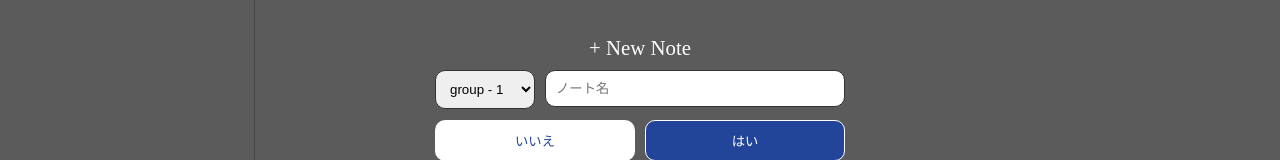
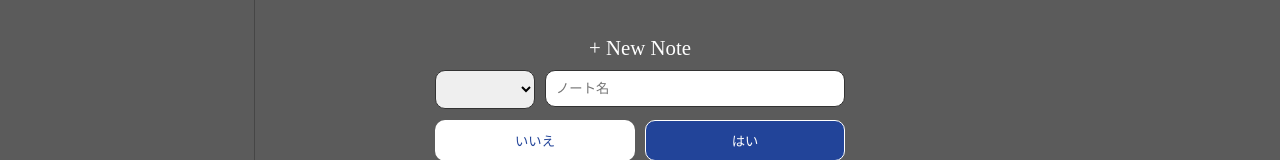
Before and after one commit to syxnji/ShareMd, a Next.js app: page /Library in a window 1280 px wide. Both pictures are taken after a click on the button "New Note". Shown: the part 302-462 px from the top of the page. Built offline with nearby package versions, Linux system fonts and the light colour scheme.

Commit message:
修正 - ノートの追加でEditorページへ遷移

```diff
--- a/src/components/PermissionCtrl/index.jsx
+++ b/src/components/PermissionCtrl/index.jsx
@@ -46,10 +46,6 @@ export function PermissionCtrl({ roleId, roleName, permissionId, updateData }) {
         }
         setModalState({ open: false, type: null });
     };
-
-    useEffect(() => {
-        console.log('modalState updated:', modalState);
-    }, [modalState]);
 
     // 選択前:id, 選択後:valueSelect のIDから権限名を取得
     const getName = (id) => (
--- a/src/pages/Library/index.jsx
+++ b/src/pages/Library/index.jsx
@@ -16,27 +16,45 @@ import styles from "./library.module.css";
 
 export default function Library() {
     const [modalState, setModalState] = useState({ open: false });
-    const [valueSelect, setValueSelect] = useState()
+    const [valueSelect, setValueSelect] = useState(1)
     const [inputValue, setInputValue] = useState('')
+
+    // MARK:新規ノート
     const handleNewNote =() => {
         setModalState({ open: true })
     }
+    const [allGroups, setAllGroups] = useState([]);
+    useEffect(() => {
+        const fetchGroup = async () => {
+            const response = await fetch(`/api/db?table=joinedGroups`);
+            const allGroups = await response.json();
+            setAllGroups(allGroups);
+        };
+        fetchGroup();
+    }, []);
+
+    // MARK:グループ選択
     const handleChangeOption = (event) => {
         setValueSelect(event.target.value);
     }
-    const handleSubmit = () => {
-        console.log(valueSelect)
-        console.log(inputValue)
+
+    // MARK:インサート新規ノート
+    const handleSubmit = async (e) => {
+        e.preventDefault();
+        const response = await fetch(`/api/db?table=newNote&groupId=${valueSelect}&noteName=${inputValue}`);
+        const result = await response.json();
+        window.location.assign(`/Editor/${result.results.insertId}`);
     }
 
+    // MARK:フォーム
     const formContent = (
         <>
         <div className={styles.inputs}>
             <div className={styles.newNoteGroup}>
                 <select required onChange={handleChangeOption}>
-                    <option value="1">group - 1</option>
-                    <option value="2">group - 2</option>
-                    <option value="3">group - 3</option>
+                    {allGroups.map((group) => (
+                        <option key={group.id} value={group.id}>{group.name}</option>
+                    ))}
                 </select>
             </div>
             <div className={styles.newNoteName}>
@@ -90,7 +108,7 @@ export default function Library() {
         setDisplayNotes(!displayNotes);
     };
 
-    // MARK:ヘッドライン指定
+    // MARK:ヘッドライン 左
     const headLeft = (
         <>
         {/* 検索 */}
@@ -102,6 +120,8 @@ export default function Library() {
         </div>
         </>
     )
+
+    // MARK:ヘッドライン 右
     const headRight = (
         <>
         {/* レイアウト */}
@@ -114,21 +134,24 @@ export default function Library() {
         </div>
         </>
     )
+    // MARK:ヘッドライン 左 最近更新
     const recently_headLeft = (
         <>
         {/* 最近更新 */}
         <p className={styles.groupName}>最近の更新</p>
         </>
     )
+
+    // MARK:ヘッドライン 左 選択グループ
     const select_headLeft = (
         <>
         {/* 選択されたグループ */}
         {selectedGroupNotes.length > 0 && (
             <>
-            <p className={styles.groupName}>{selectedGroupNotes[0].groupName}</p>
-            {/* <button className={styles.permissionBtn} onClick={toggleGroupContent}> */}
-                <ImgBtn img={ displayNotes ? <BsPeople/> : <RiBook2Line/> } click={toggleGroupContent} />
-            {/* </button> */}
+            <p className={styles.groupName}>
+                {selectedGroupNotes[0].groupName}
+            </p>
+            <ImgBtn img={ displayNotes ? <BsPeople/> : <RiBook2Line/> } click={toggleGroupContent} />
             </>
         )}
         </>
@@ -138,12 +161,12 @@ export default function Library() {
         <main className={styles.main}>
 
         {modalState.open && (
-            <form className={styles.formContent}>
+            <form className={styles.formContent} onSubmit={handleSubmit}>
                 <ModalWindow
                     msg={'+ New Note'}
                     content={formContent}
                     No={() => setModalState({ open: false})}
-                    Yes={() => handleSubmit()}
+                    Yes={(e) => handleSubmit(e)}
                     type={'submit'}
                 />
             </form>
--- a/src/pages/api/db.js
+++ b/src/pages/api/db.js
@@ -212,8 +212,7 @@ export default function handler(req, res) {
              JOIN notes
              ON groups.id = notes.group_id
              WHERE groups.id = ?
-            `,
-            [id],
+            `, [id],
             (err, results) => {
                 if (err) {
                     res.status(500).json({ error: err.message });
@@ -228,8 +227,7 @@ export default function handler(req, res) {
             `SELECT *
              FROM notes
              WHERE notes.id = ?
-            `,
-            [id],
+            `, [id],
             (err, results) => {
                 if (err) {
                     res.status(500).json({ error: err.message });
@@ -249,8 +247,22 @@ export default function handler(req, res) {
              content = ?,
              updated_at = NOW()
              WHERE id = ?;
-            `,
-            [title, decodeURIComponent(content), id],
+            `, [title, decodeURIComponent(content), id],
+            (err, results) => {
+                if (err) {
+                    res.status(500).json({ error: err.message });
+                } else {
+                    res.status(200).json({ results });
+                }
+            }
+        );
+    } else if (req.query.table === 'newNote') {
+        const groupId = req.query.groupId;
+        const noteName = req.query.noteName;
+        pool.query(
+            `INSERT INTO notes (title, group_id, created_by, created_at, updated_at)
+             VALUES (?, ?, 1, NOW(), NOW());
+            `, [noteName, groupId],
             (err, results) => {
                 if (err) {
                     res.status(500).json({ error: err.message });
```
